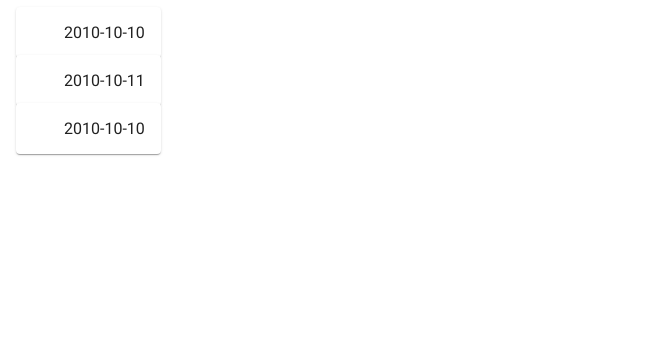
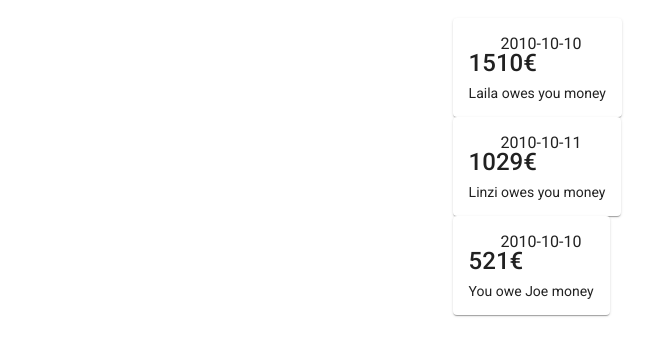
Before and after one commit to MatasSilinskas/cash-back, an Angular app: page / in a window 1280 px wide. Shown: the top 356 px of the page, without its empty margins (0-671 px from the left). Built offline with nearby package versions, Linux system fonts and the light colour scheme; data requests are answered from the project's data file.

Commit message:
Show more info for events

```diff
--- a/src/app/app.component.html
+++ b/src/app/app.component.html
@@ -1,2 +1,7 @@
-<app-events-list></app-events-list>
+<div class="row">
+  <div class="column"></div>
+  <div class="column"><app-events-list></app-events-list></div>
+  <div class="column"></div>
+</div>
+
 <router-outlet></router-outlet>
--- a/src/app/app.component.scss
+++ b/src/app/app.component.scss
@@ -0,0 +1,16 @@
+* {
+  box-sizing: border-box;
+}
+
+.column {
+  float: left;
+  width: 33.33%;
+  padding: 10px;
+  height: 300px;
+}
+
+.row:after {
+  content: "";
+  display: table;
+  clear: both;
+}
--- a/src/app/events/events-list-item/events-list-item.component.html
+++ b/src/app/events/events-list-item/events-list-item.component.html
@@ -1,3 +1,10 @@
 <mat-card>
   <mat-card-header>{{event.date}}</mat-card-header>
+  <mat-card-title>{{event.debtAmount}}€</mat-card-title>
+  <mat-card-content>{{
+    isCurrentUserPayer() ?
+      event.payee.firstName + ' owes you money':
+      'You owe ' + event.payee.firstName + ' money'
+    }}
+  </mat-card-content>
 </mat-card>
--- a/src/app/events/events-list-item/events-list-item.component.ts
+++ b/src/app/events/events-list-item/events-list-item.component.ts
@@ -1,5 +1,6 @@
 import {Component, OnInit, Input} from '@angular/core';
 import {EventInterface} from '../event.interface';
+import {CurrentUserService} from '../../shared-services/current-user.service';
 
 @Component({
   selector: 'app-events-list-item',
@@ -10,10 +11,16 @@ export class EventsListItemComponent implements OnInit {
   @Input()
   public event: EventInterface;
 
-  constructor() {
+  private currentUserId: number;
+
+  constructor(private currentUserService: CurrentUserService) {
   }
 
   ngOnInit(): void {
+    this.currentUserService.getCurrentUser().subscribe(user => this.currentUserId = user.id);
   }
 
+  public isCurrentUserPayer(): boolean {
+    return this.currentUserId === this.event.payer.id;
+  }
 }
--- a/src/app/events/events-list/events-list.component.scss
+++ b/src/app/events/events-list/events-list.component.scss
@@ -0,0 +1,3 @@
+.mat-list-base .mat-list-item {
+  height: auto;
+}
```
